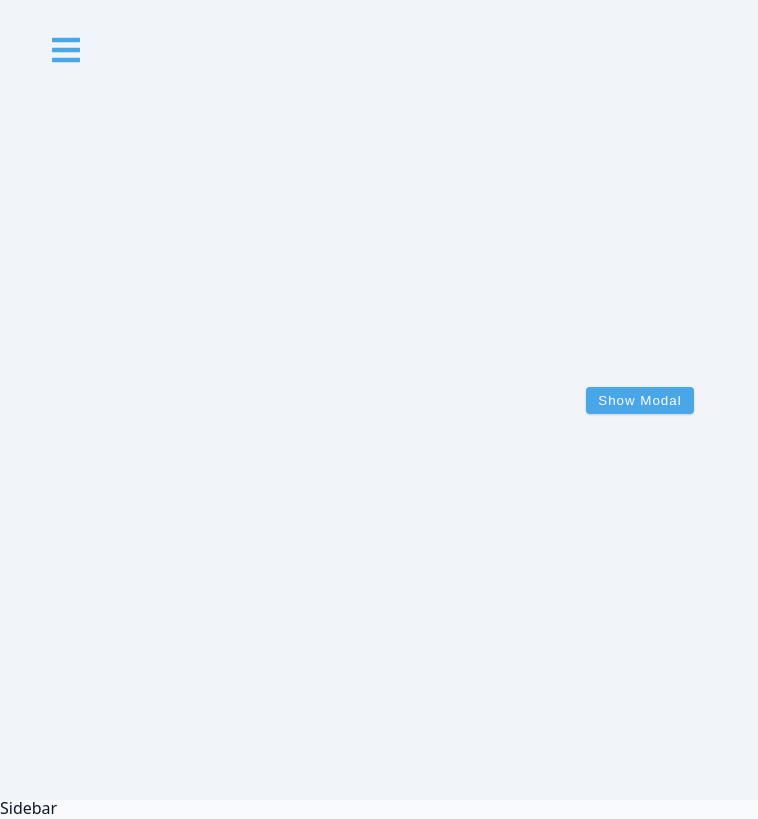
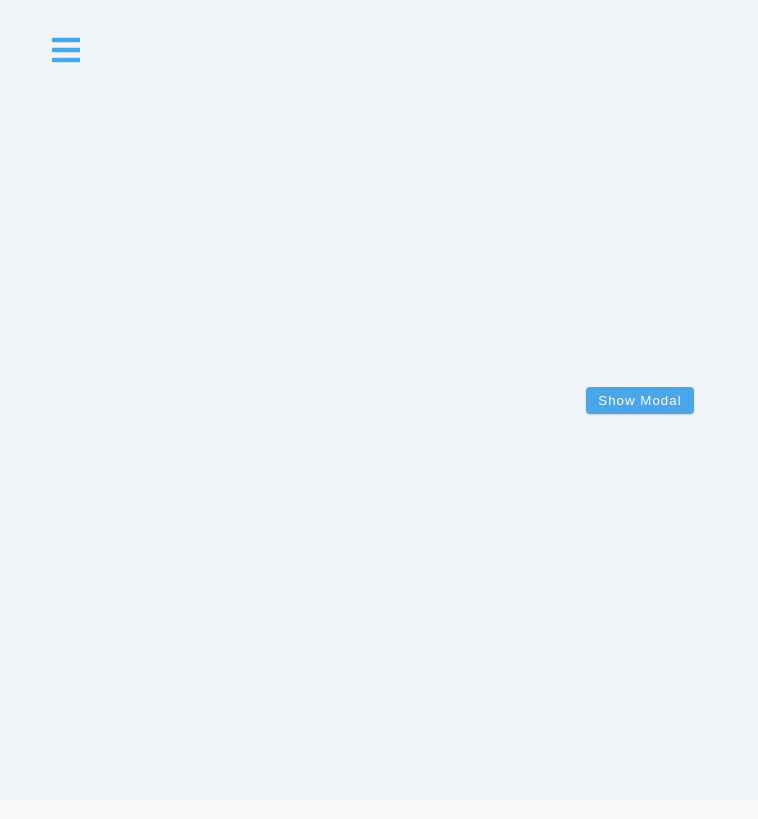
Before and after one commit to isnendyankp/sideBar, a React (Vite) app: page / in a window 1280 px wide. Shown: the whole page, without its empty margins (0-758 px from the left). Built offline with nearby package versions, Linux system fonts and the light colour scheme.

Commit message:
add aside element with className of sidebar

```diff
--- a/src/Sidebar.jsx
+++ b/src/Sidebar.jsx
@@ -5,7 +5,11 @@ import { useGlobalContext } from './context';
 
 const Sidebar = () => {
   const { isSidebarOpen, closeSidebar } = useGlobalContext();
-  return <div>Sidebar</div>;
+  return (
+    <aside className='sidebar'>
+
+    </aside>
+  );
 };
 
 export default Sidebar;
@@ -17,3 +21,4 @@ export default Sidebar;
 // 4. Import FaTimes icon
 // 5. call useGlobalContext function and pass in destructured values of isSidebarOpen & closeSidebar
 // 6. import useGlobalContext
+// 7. add aside element with className of sidebar @return
```
